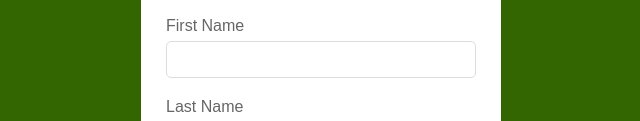
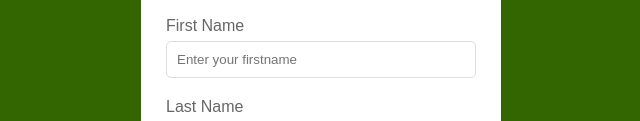
Before and after one commit to kulloveth/signup, a plain HTML site: page index.html in a window 1280 px wide. Shown: the part 154-275 px from the top of the page, without its empty margins (319-959 px from the left). Drawn offline with Linux system fonts and the light colour scheme.

Commit message:
placeholder

```diff
--- a/index.html
+++ b/index.html
@@ -81,7 +81,7 @@ footer a{
   <form action="">
    <div class="form-group">
     <label for="firstname">First Name</label>
-    <input type="text" name="firstname" id="first-name">
+    <input type="text" placeholder="Enter your firstname" name="firstname" id="first-name">
    </div>
    <div class="form-group">
     <label for="lastname">Last Name</label>
```
